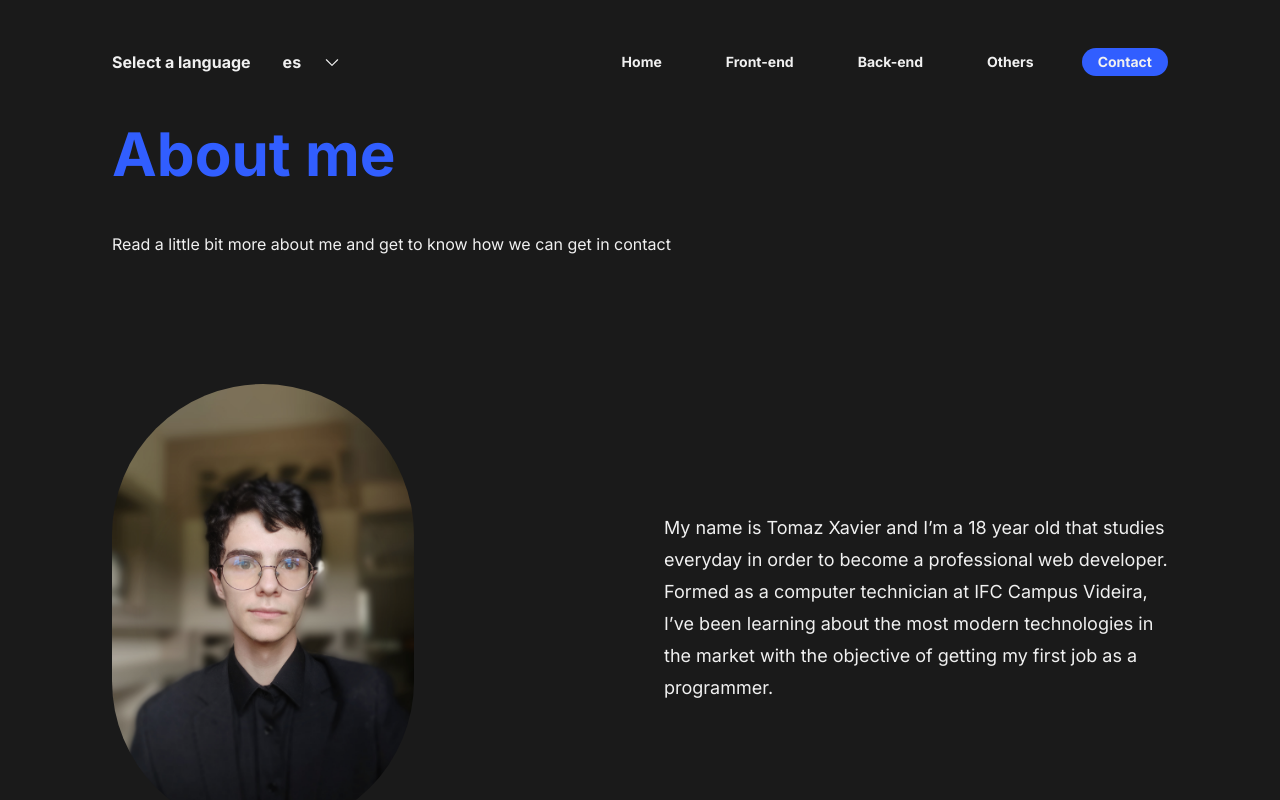
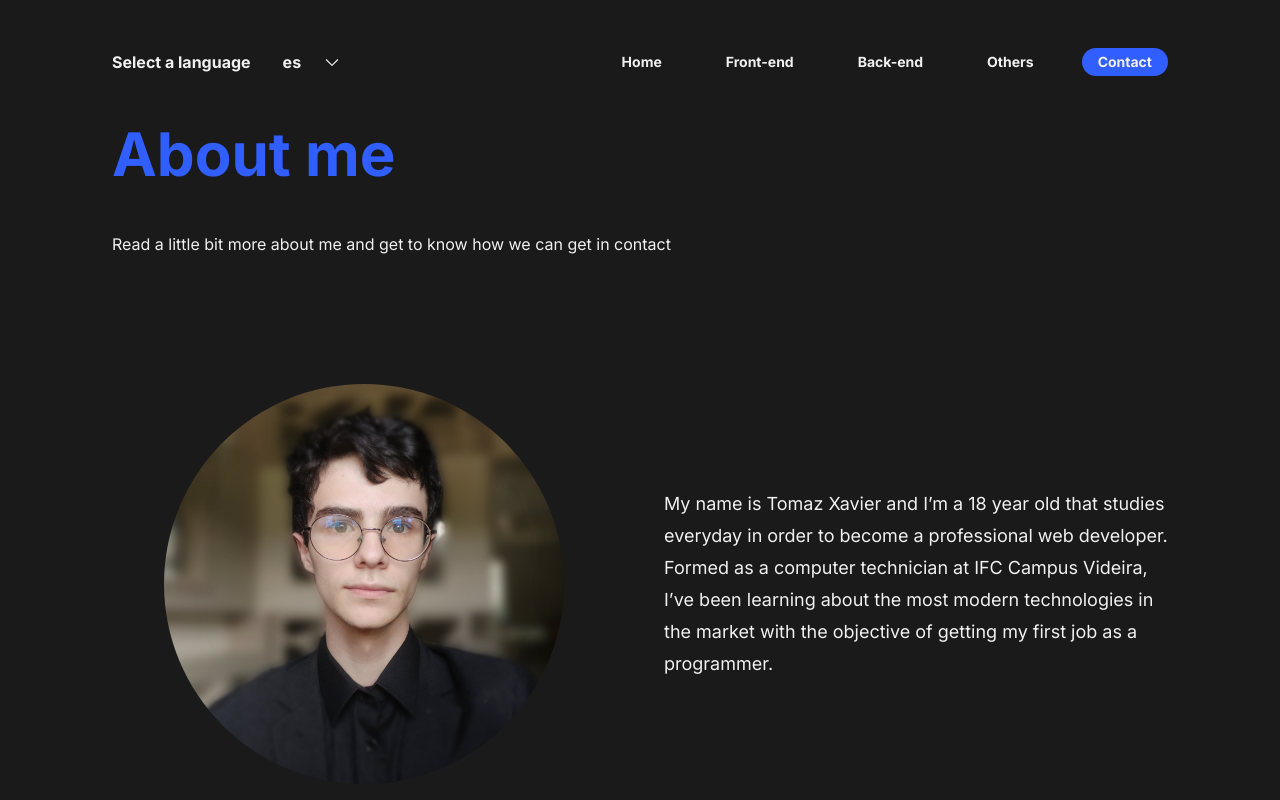
Before and after one commit to tomazcx/portfolio-web, a React (Vite) app: page /contact in a window 1280 px wide. Shown: the top 800 px of the page. Built offline with nearby package versions, Linux system fonts and the light colour scheme.

Commit message:
fix: fixed picture heigth and width

```diff
--- a/src/pages/Contact.tsx
+++ b/src/pages/Contact.tsx
@@ -48,7 +48,10 @@ export const Contact = () => {
 					description={language === 'es' ? textsEnglish.pages.contact.subtitle : textsPortuguese.pages.contact.subtitle}
 				/>
 				<div className="lg:grid lg:grid-cols-12 flex flex-col gap-12 items-center">
-					<img src={picture} alt="" className="col-span-6 w-[60%] h-auto rounded-full" />
+					<div className="rounded-full w-[20rem] col-span-6 h-[20rem] lg:w-[25rem] lg:h-[25rem] mx-auto">
+						<img src={picture} alt="" className="object-cover w-full h-full rounded-full" />
+
+					</div>
 					<p className='col-span-6 text-lg leading-8 text-center lg:text-left'>{language === 'es' ? textsEnglish.pages.contact.description : textsPortuguese.pages.contact.description}</p>
 				</div>
 
```
